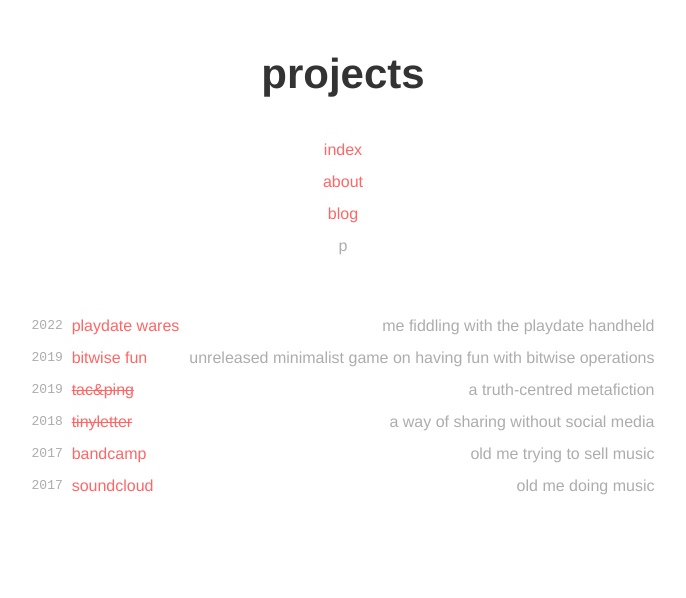
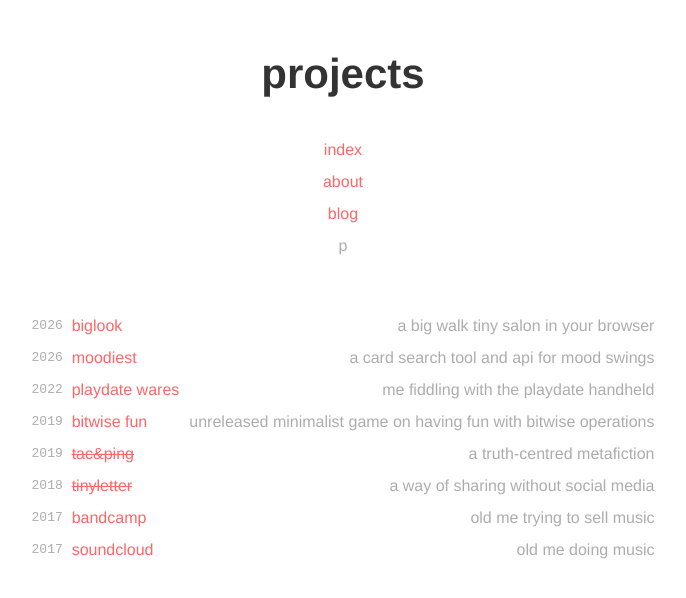
Before and after one commit to bernardini687/website, a Jekyll site: the page built from projects.html, in a window 1280 px wide. Shown: the top 598 px of the page, without its empty margins (297-983 px from the left). Built offline with Jekyll 4.4.1, drawn with Linux system fonts in a browser that asks for light colours.

Commit message:
chore: add biglook and moodiest projects

```diff
--- a/_data/projects.yml
+++ b/_data/projects.yml
@@ -1,3 +1,11 @@
+- name: biglook
+  link: https://biglook.fly.dev
+  blurb: a big walk tiny salon in your browser
+  year: 2026
+- name: moodiest
+  link: https://moodiest.app
+  blurb: a card search tool and api for mood swings
+  year: 2026
 - name: playdate wares
   link: https://wsabi.itch.io
   blurb: me fiddling with the playdate handheld
```
